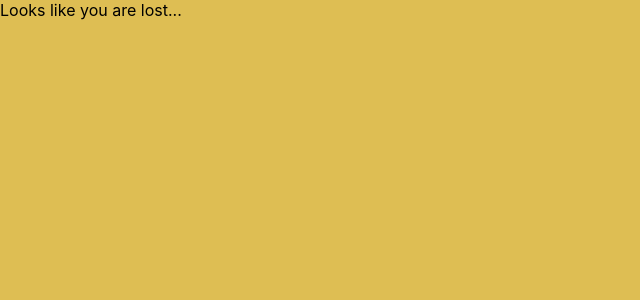
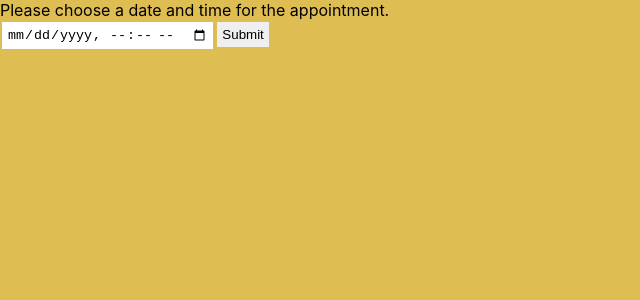
Before and after one commit to praz99/react_homes-frontend, a React (Create React App) app: page /houses/1/make-appointment in a window 1280 px wide. Shown: the top 300 px of the page, without its empty margins (0-640 px from the left). Built offline with nearby package versions, Linux system fonts and the light colour scheme.

Commit message:
add Appointment component and make appointment feature

```diff
--- a/src/components/App.js
+++ b/src/components/App.js
@@ -5,6 +5,7 @@ import HouseList from '../containers/HouseList';
 import HouseDetails from './HouseDetails';
 import LandingPage from './LandingPage';
 import NotFound from '../layouts/NotFound';
+import Appointment from './Appointment';
 
 const App = () => (
   <div className="App">
@@ -13,6 +14,7 @@ const App = () => (
         <Route exact path="/" component={LandingPage} />
         <Route exact path="/houses" component={HouseList} />
         <Route exact path="/houses/:id" component={HouseDetails} />
+        <Route exact path="/houses/:house_id/make-appointment" component={Appointment} />
         <Route exact path="/signup" component={Signup} />
         <Route exact component={NotFound} />
       </Switch>
--- a/src/components/Appointment.js
+++ b/src/components/Appointment.js
@@ -0,0 +1,46 @@
+/* eslint-disable camelcase */
+
+import React, { useState } from 'react';
+import axios from 'axios';
+import { useParams, useHistory } from 'react-router-dom';
+import { API_MAIN, API_APPOINTMENT, API_HOUSES } from '../constants/api';
+import '../styles/Appointment.css';
+
+const Appointment = () => {
+  const { house_id } = useParams();
+  const history = useHistory();
+  const [state, setState] = useState({
+    date: '',
+  });
+
+  const handleChange = ({ target: { name, value } }) => {
+    setState({ ...state, [name]: value });
+  };
+
+  const { date } = state;
+
+  const handleSubmit = event => {
+    event.preventDefault();
+    axios.post(
+      `${API_MAIN}${API_HOUSES}${house_id}${API_APPOINTMENT}`,
+      { date },
+      { headers: { Authorization: `${sessionStorage.getItem('auth_token')}` } },
+      { withCredentials: true },
+    ).then(response => {
+      console.log(response);
+      setTimeout(() => history.push(`/houses/${house_id}`), 5000);
+    }).catch(error => error);
+  };
+
+  return (
+    <>
+      <div>Please choose a date and time for the appointment.</div>
+      <form onSubmit={handleSubmit} className="appointment-form">
+        <input type="datetime-local" name="date" placeholder="date" value={state.date} onChange={handleChange} required />
+        <button type="submit">Submit</button>
+      </form>
+    </>
+  );
+};
+
+export default Appointment;
--- a/src/components/HouseDetails.js
+++ b/src/components/HouseDetails.js
@@ -83,7 +83,7 @@ const HouseDetails = (
                     {house.description}
                   </div>
                   <div>Interested? Make an appointment to visit personally.</div>
-                  <Link to="/make-appointment">Make an Appointment</Link>
+                  <Link to={`${house.id}/make-appointment`}>Make an Appointment</Link>
                 </div>
               </div>
             ))}
--- a/src/constants/api.js
+++ b/src/constants/api.js
@@ -2,7 +2,8 @@ const API_MAIN = 'http://localhost:3001/';
 const API_SIGNUP = 'users/';
 const API_LOGIN = 'auth/login/';
 const API_HOUSES = 'houses/';
+const API_APPOINTMENT = '/appointments';
 
 export {
-  API_MAIN, API_SIGNUP, API_LOGIN, API_HOUSES,
+  API_MAIN, API_SIGNUP, API_LOGIN, API_HOUSES, API_APPOINTMENT,
 };
```
Also changed, not shown: src/styles/Appointment.css (added).
